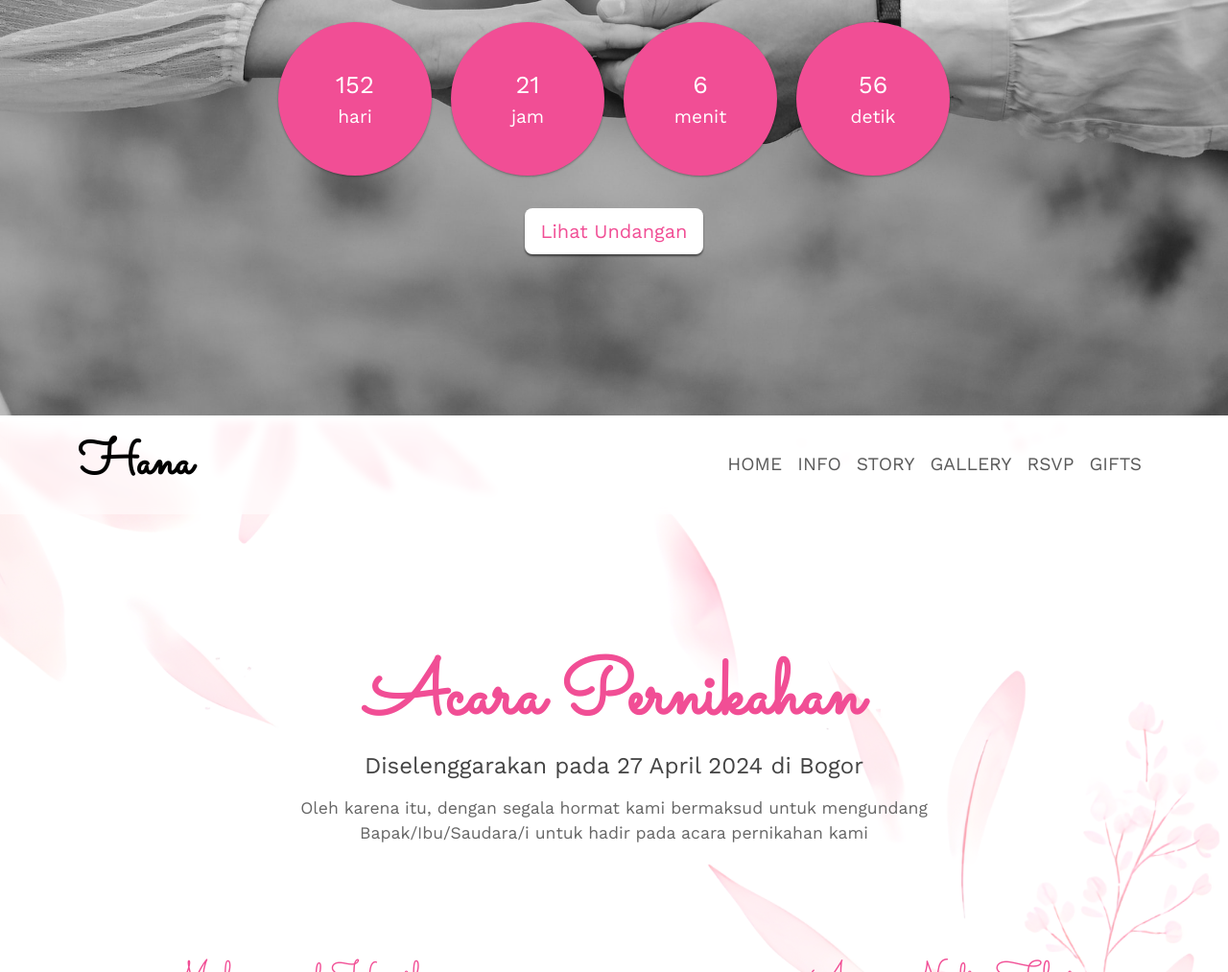
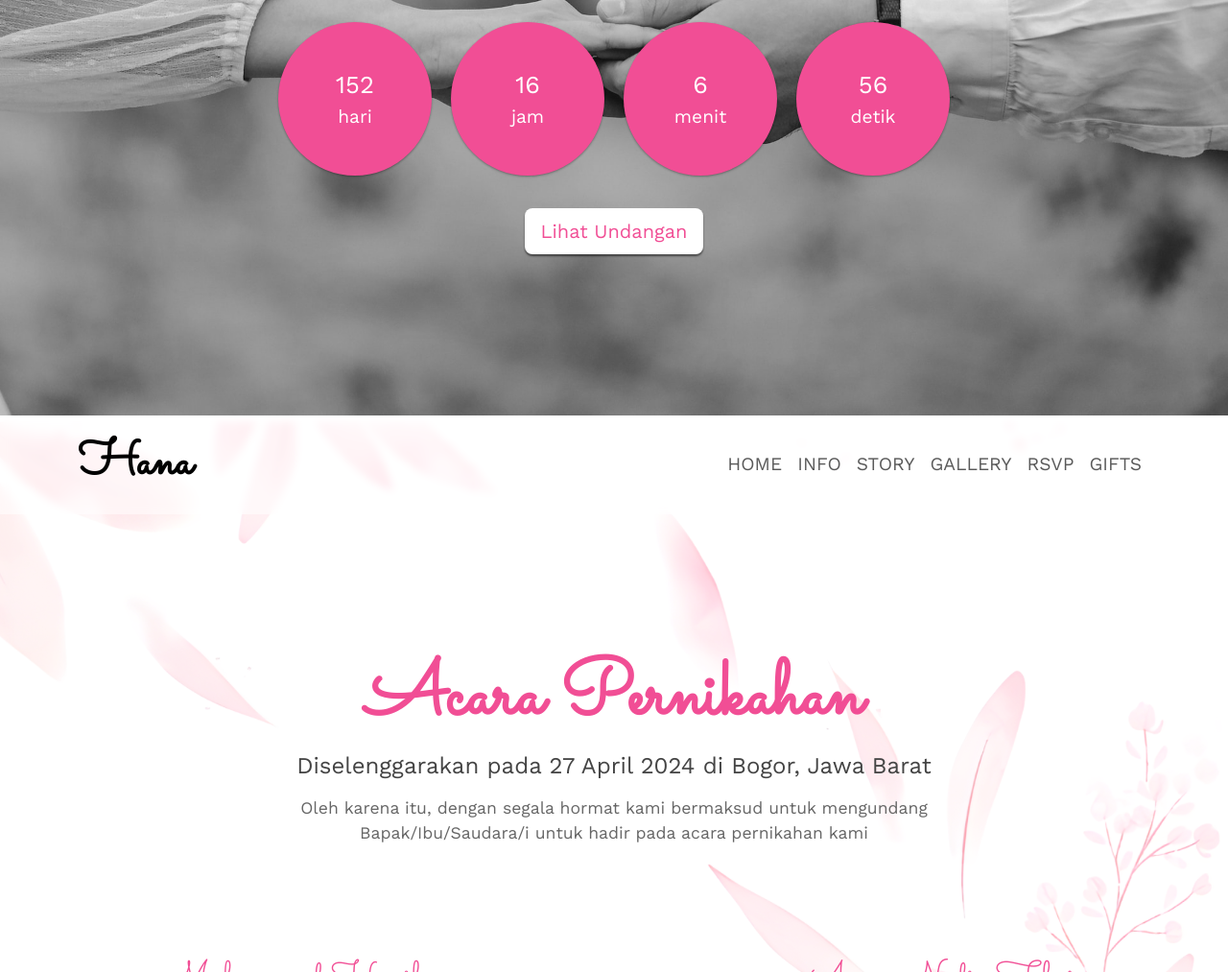
Before and after one commit to hamexhanif/my-wedding-site, a plain HTML site: page index.html in a window 1280 px wide. Shown: the part 367-1380 px from the top of the page at 96% size. Drawn offline with nearby package versions, Linux system fonts and the light colour scheme.

Commit message:
minor change

```diff
--- a/index.html
+++ b/index.html
@@ -94,7 +94,7 @@
         <div class="row justify-content-center">
           <div class="col-md-8 text-center">
             <h2>Acara Pernikahan</h2>
-            <h3>Diselenggarakan pada 27 April 2024 di Bogor</h3>
+            <h3>Diselenggarakan pada 27 April 2024 di Bogor, Jawa Barat</h3>
             <p>Oleh karena itu, dengan segala hormat kami bermaksud untuk mengundang Bapak/Ibu/Saudara/i untuk hadir pada acara pernikahan kami</p>
           </div>
         </div>
@@ -196,7 +196,7 @@
         year: 2024, // required
         month: 4, // required
         day: 27, // required
-        hours: 13, // Default is 0 [0-23] integer
+        hours: 8, // Default is 0 [0-23] integer
         minutes: 0, // Default is 0 [0-59] integer
         seconds: 0, // Default is 0 [0-59] integer
         words: {
```
